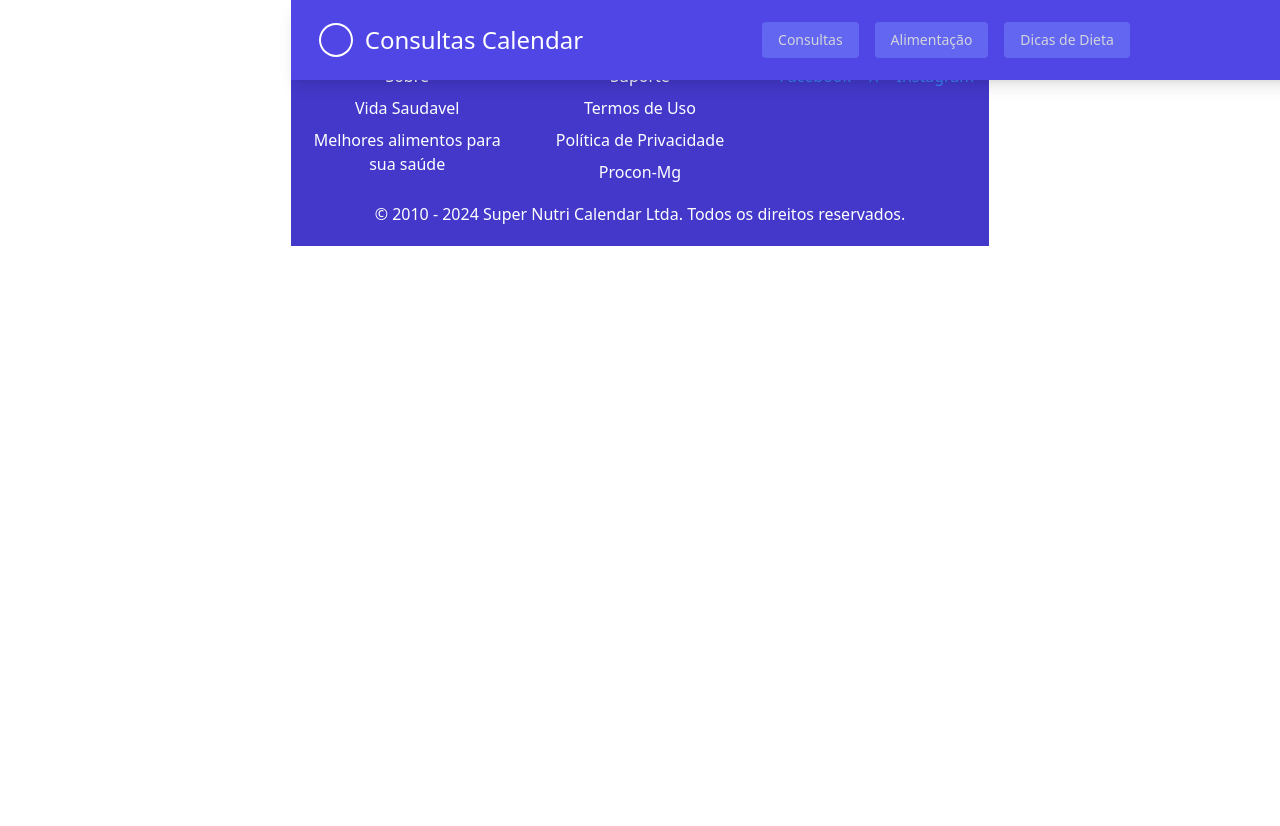
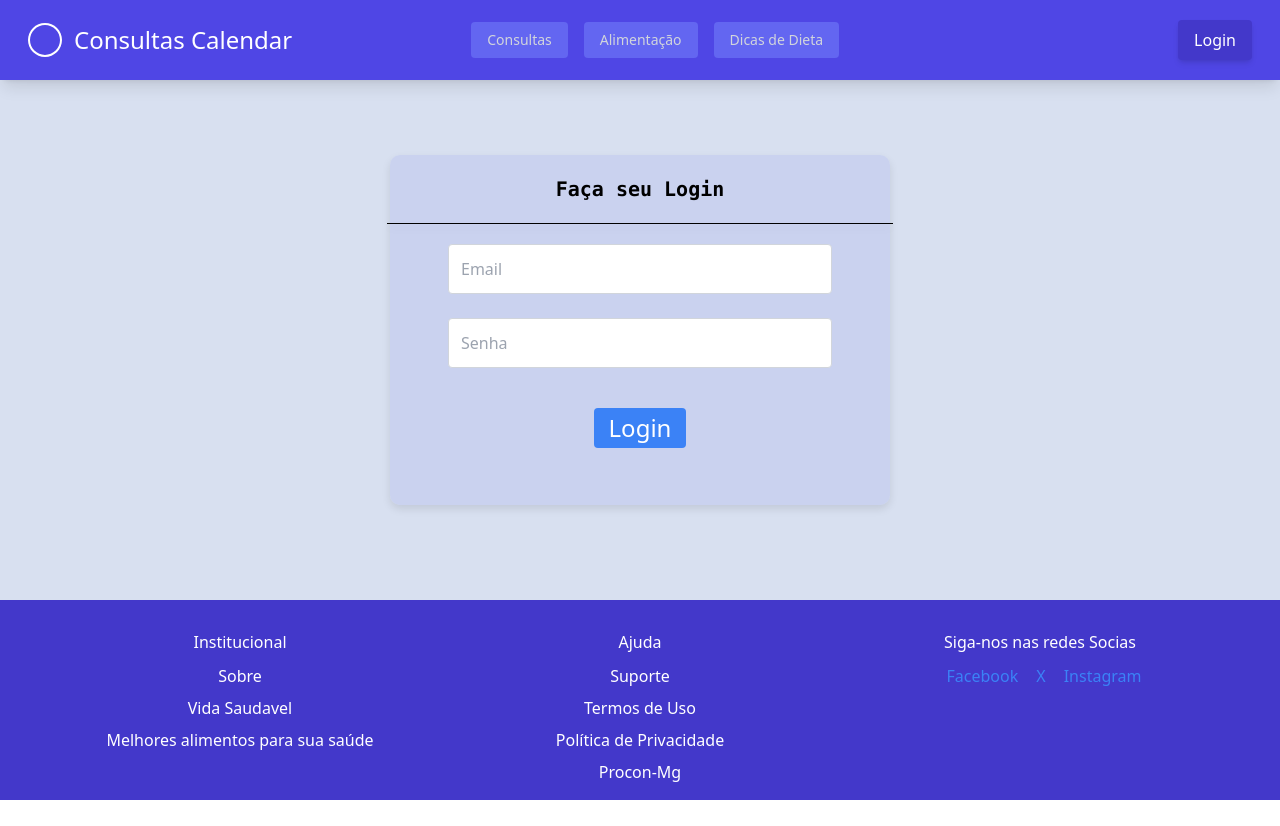
Before and after one commit to FelipeMateus4/Projeto-Inovia-FullStack, a React (Vite) app in the folder frontend/: page /auth in a window 1280 px wide. Before the commit the page ends 800 px from the top, so only its background shows below. Built offline with nearby package versions, Linux system fonts and the light colour scheme.

Commit message:
feat: adicionar a pagina de login

```diff
--- a/frontend/src/Components/Footer/Footer.css
+++ b/frontend/src/Components/Footer/Footer.css
@@ -2,7 +2,8 @@
     color: #ffffff;
     padding: 20px 0;
     text-align: center;
-    width: 100%;
+    width: 100vw;
+    height: 25vh;
 }
 
 .footer-content {
--- a/frontend/src/Pages/AuthPage/AuthPage.css
+++ b/frontend/src/Pages/AuthPage/AuthPage.css
@@ -0,0 +1,55 @@
+.Config {
+    margin: 0;
+    padding: 0;
+    background-color: white;
+    height: 100%;
+    width: 100%;
+    display: flex;
+    overflow: hidden;
+}
+
+* {
+    box-sizing: border-box;
+}
+
+.LoginContainer {
+    display: flex;
+    min-height: 75vh;
+    width: 100vw;
+    background-color: #d8e0f0;
+    box-shadow: 0 4px 8px rgba(0, 0, 0, 0.1);
+    justify-content: center;
+    align-items: center;
+}
+
+.AuthContainer {
+    background-color: rgba(197, 205, 240, 0.699);
+    width: 100%;
+    max-width: 500px;
+    min-height: 350px;
+    padding: 20px;
+    margin-top: 60px;
+    border-radius: 10px;
+    box-shadow: 0 4px 8px rgba(0, 0, 0, 0.1);
+}
+
+.Texto {
+    font-size: 1.5rem;
+}
+
+.ButtonEdit {
+    text-align: center;
+    font-size: x-large;
+    margin-top: 40px;
+    width: 20%;
+    height: 40px;
+}
+
+.Line {
+    display: flex;
+    width: 110%;
+    min-height: 1px;
+    background-color: #000000;
+    margin: 20px 0;
+    box-shadow: 0 4px 8px rgba(0, 0, 0, 0.1);
+}
--- a/frontend/src/Pages/AuthPage/AuthPage.jsx
+++ b/frontend/src/Pages/AuthPage/AuthPage.jsx
@@ -1,10 +1,42 @@
 import { Header } from '../../Components/Header/Header';
 import Footer from '../../Components/Footer/Footer';
+import './AuthPage.css';
+import { useState } from 'react';
 
 const AuthPage = () => {
+    const [email, setEmail] = useState('');
+    const [senha, setSenha] = useState('');
+
     return (
         <div>
             <Header />
+            <div className="Config">
+                <div className="LoginContainer">
+                    <section className="AuthContainer flex flex-col items-center">
+                        <h1 className=" text-center text-xl font-black text-3xl font-mono">Faça seu Login</h1>
+                        <div className="Line"></div>
+                        <div className="flex flex-col items-center space-y-6 w-full max-w-sm">
+                            <input
+                                className="formss-input w-full p-3 border border-gray-300 rounded focus:outline-none focus:ring focus:ring-blue-400"
+                                type="text"
+                                placeholder="Email"
+                                value={email}
+                                onChange={(e) => setEmail(e.target.value)}
+                            />
+                            <input
+                                className="formss-input w-full p-3 border border-gray-300 rounded focus:outline-none focus:ring focus:ring-blue-400"
+                                type="password"
+                                placeholder="Senha"
+                                value={senha}
+                                onChange={(e) => setSenha(e.target.value)}
+                            />
+                        </div>
+                        <button type="submit" className=" ButtonEdit text-white bg-blue-500 hover:bg-blue-700 rounded">
+                            Login
+                        </button>
+                    </section>
+                </div>
+            </div>
             <Footer />
         </div>
     );
--- a/frontend/src/Pages/CalendarPage/CalendarPage.jsx
+++ b/frontend/src/Pages/CalendarPage/CalendarPage.jsx
@@ -6,13 +6,14 @@ import Footer from '../../Components/Footer/Footer';
 const CalendarPage = () => {
     return (
         <div>
+            {' '}
             <Header />
             <div className="calendar-page">
                 <div className="calendar-wrapper">
                     <Calendar />
                 </div>
             </div>
-            <Footer></Footer>
+            <Footer />
         </div>
     );
 };
```
